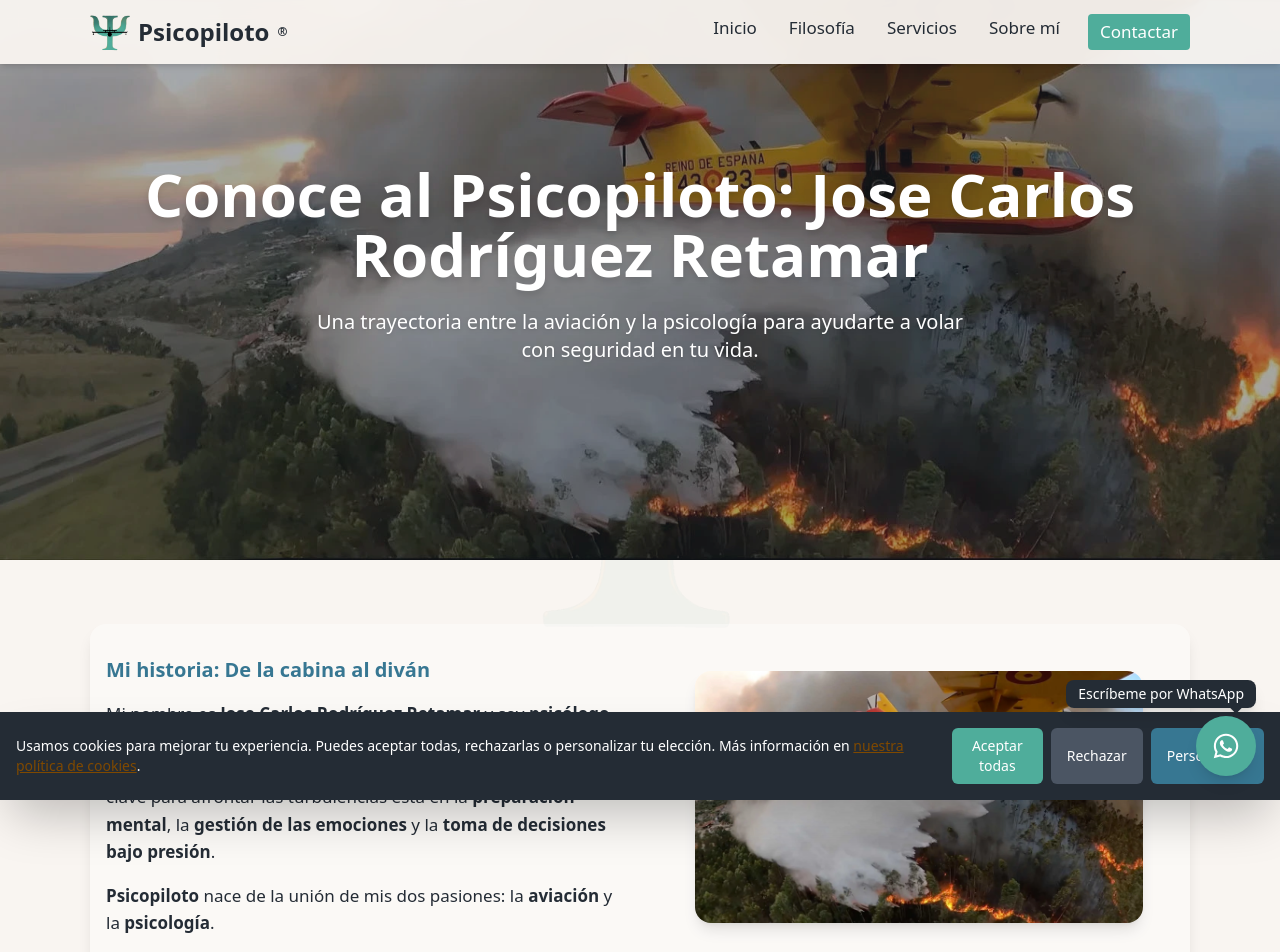
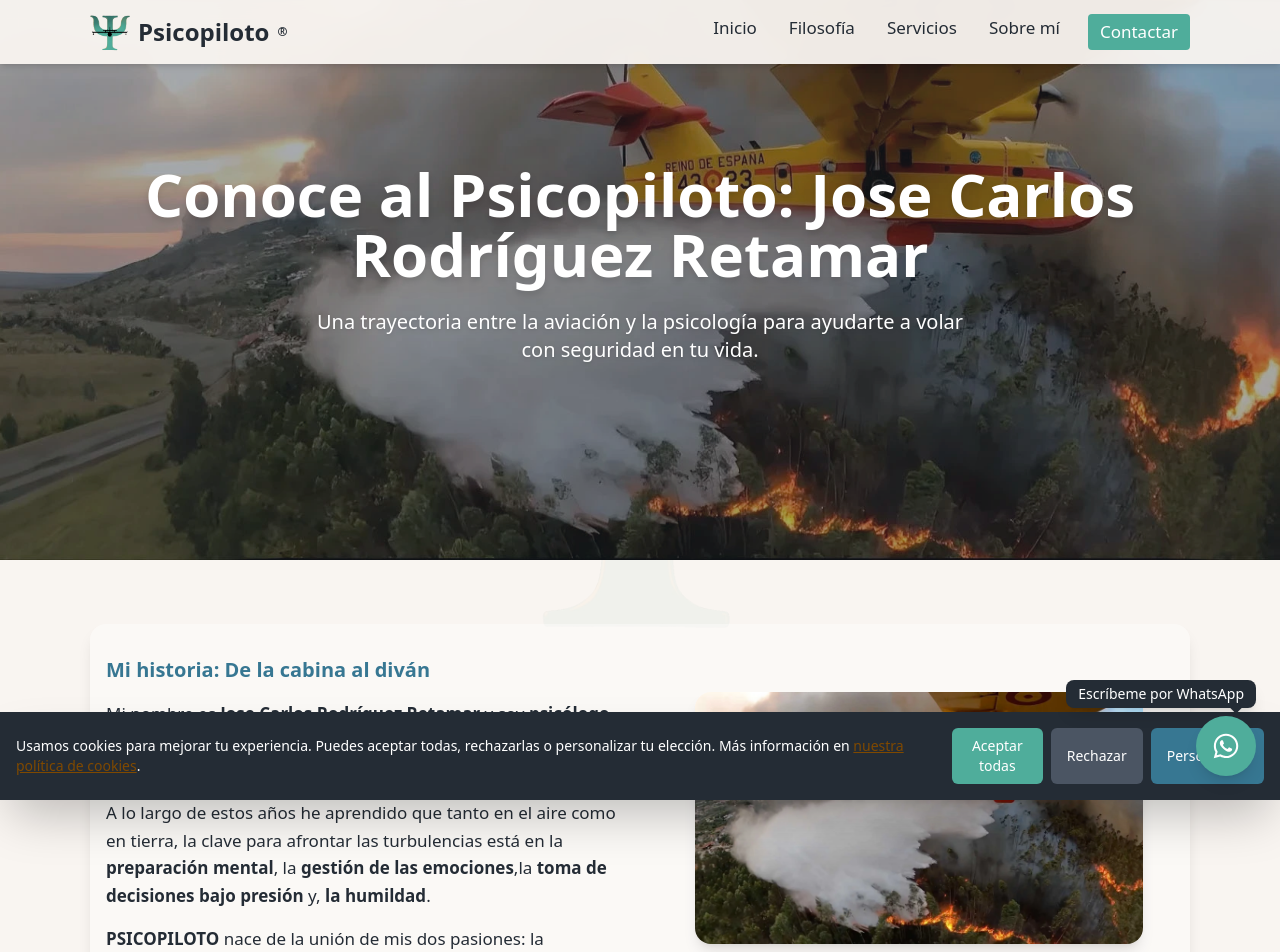
Before and after one commit to psicopiloto/psicopilotopage1, a Next.js app: page /sobre-mi in a window 1280 px wide. Shown: the top 952 px of the page. Built offline with nearby package versions, Linux system fonts and the light colour scheme.

Commit message:
Update sobre-mi.js

```diff
--- a/pages/sobre-mi.js
+++ b/pages/sobre-mi.js
@@ -86,11 +86,13 @@ export default function SobreMi() {
               <h2 className="text-xl font-semibold mb-4 text-psicopiloto-blue-600">Mi historia: De la cabina al diván</h2>
               <p>
                 Mi nombre es <strong>Jose Carlos Rodríguez Retamar</strong> y soy <strong>psicólogo colegiado nº AO14457 con Habilitación Sanitaria</strong> y <strong>piloto militar</strong>.
-               He aprendido que tanto en el aire como en tierra, la clave para afrontar las turbulencias está en la <strong>preparación mental</strong>,
-                la <strong>gestión de las emociones</strong> y la <strong>toma de decisiones bajo presión</strong>.
               </p>
               <p className="mt-4">
-                   <strong>Psicopiloto</strong> nace de la unión de mis dos pasiones: la <strong>aviación</strong> y la <strong>psicología</strong>.
+                   A lo largo de estos años he aprendido que tanto en el aire como en tierra, la clave para afrontar las turbulencias está en la <strong>preparación mental</strong>,
+                la <strong>gestión de las emociones</strong>,la <strong>toma de decisiones bajo presión</strong> y, <strong>la humildad</strong>.
+              </p>
+                  <p className="mt-4">
+                   <strong>PSICOPILOTO</strong> nace de la unión de mis dos pasiones: la <strong>aviación</strong> y la <strong>psicología</strong>.
               </p>
             </div>
             <div className="flex justify-center">
```
